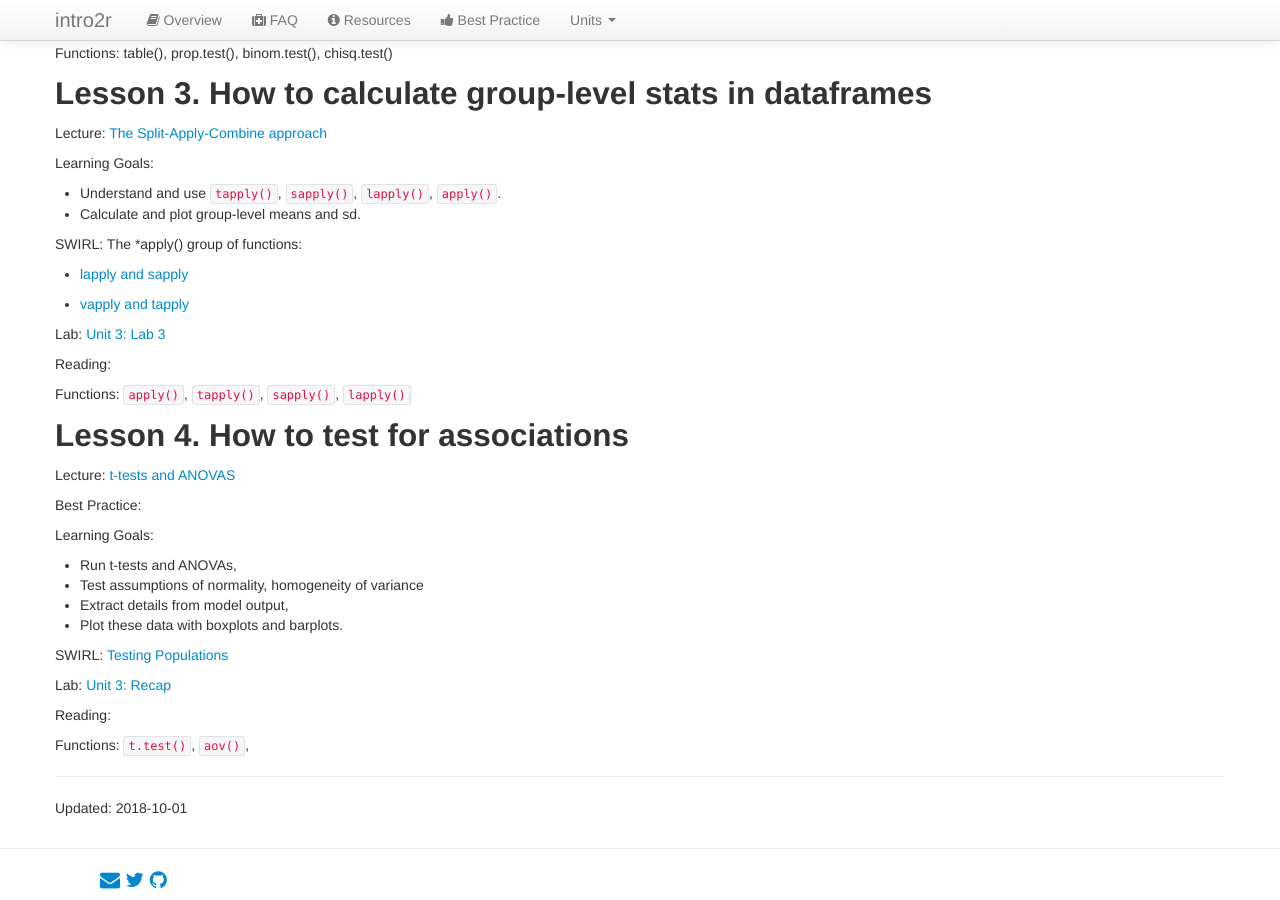
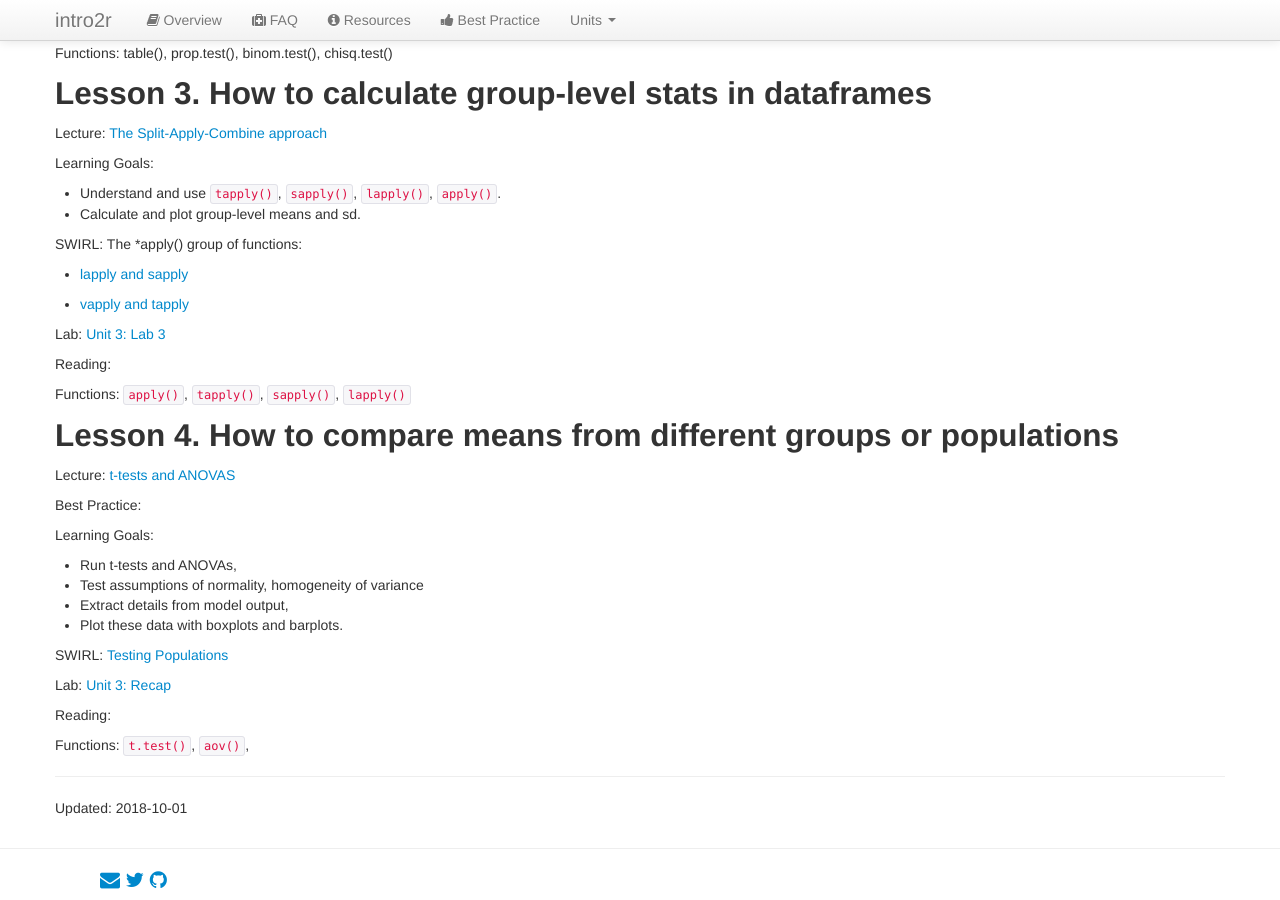
Before and after one commit to intro2r/intro2r, a Jekyll site: the page built from unit3/index.md, in a window 1280 px wide and 900 px high, scrolled down 759 px. Built offline with Jekyll 4.4.1, drawn with Linux system fonts in a browser that asks for light colours.

Commit message:
Update index.md

```diff
--- a/unit3/index.md
+++ b/unit3/index.md
@@ -72,7 +72,7 @@ Reading:
 Functions: `apply()`, `tapply()`, `sapply()`, `lapply()`
 
 
-## Lesson 4. How to test for associations
+## Lesson 4. How to compare means from different groups or populations
 
 Lecture: [t-tests and ANOVAS](../unit3/testing-populations.html)
 
```
